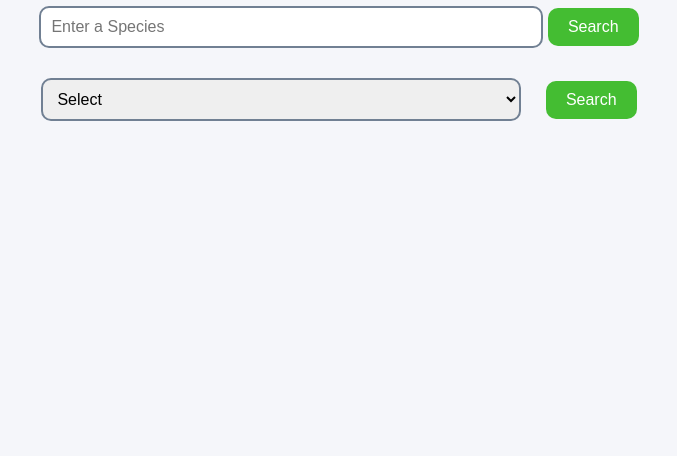
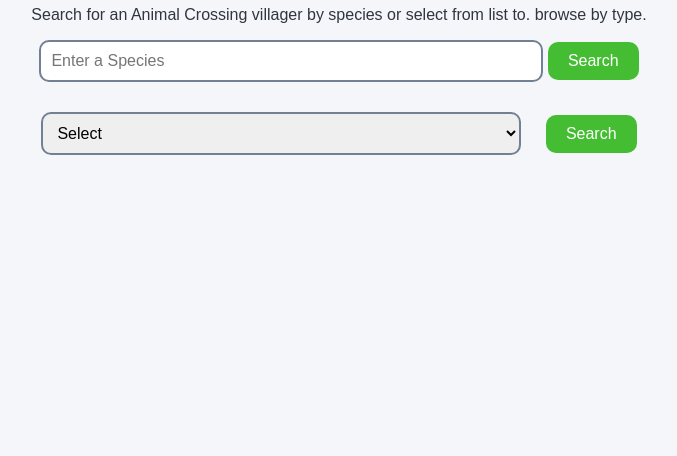
Before and after one commit to victoria-ngo/Animal-Crossing-API, a plain HTML site: page index.html in a window 1280 px wide. Shown: the part 344-800 px from the top of the page, without its empty margins (301-978 px from the left). Drawn offline with Linux system fonts and the light colour scheme; a web font is replaced by a local one.

Commit message:
instructions

```diff
--- a/index.html
+++ b/index.html
@@ -11,6 +11,7 @@
  <header><img src="logo.webp" alt="logo"></header>
   <div class="container">
     <h1>Villager Species Search</h1>
+    <p>Search for an Animal Crossing villager by species or select from list to. browse by type.</p>
 
     <!-- Search Bar -->
     <form id="searchForm">
```
